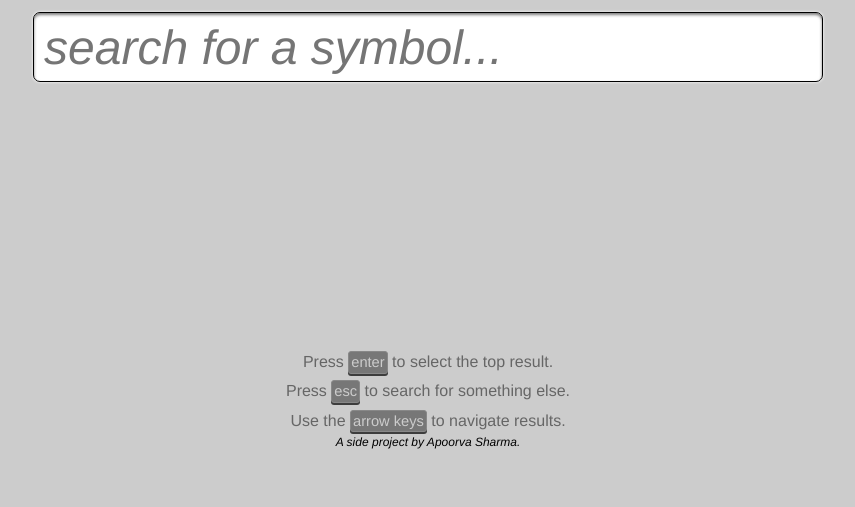
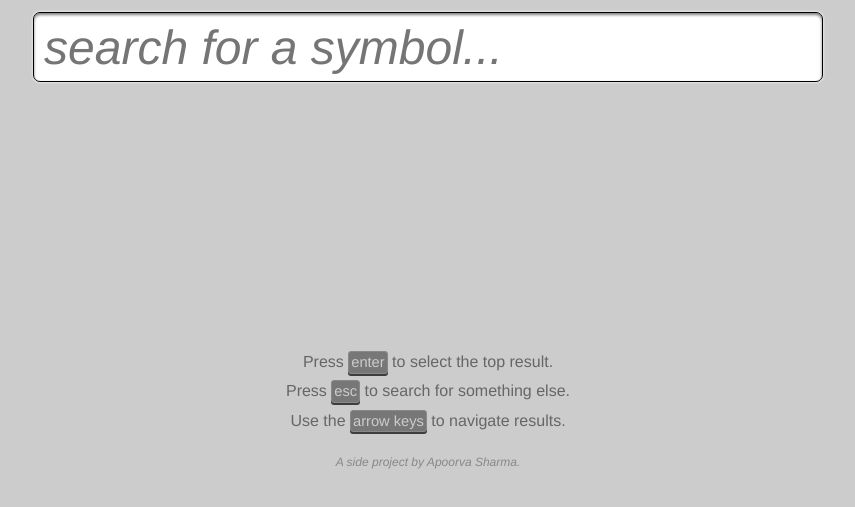
Before and after one commit to apoorva-sharma/Symbol-Finder, a website: page index.html in a window 1280 px wide. Shown: the part 187-694 px from the top of the page, without its empty margins (212-1067 px from the left). Drawn offline with Linux system fonts and the light colour scheme.

Commit message:
fixed some styling

```diff
--- a/index.html
+++ b/index.html
@@ -180,6 +180,8 @@
       font-style: italic;
       font-family: Helvetica;
       text-align: center;
+      margin-top: 20px;
+      color:#888;
     }
     /* all */
     ::-webkit-input-placeholder { font-weight: 100; font-style: italic; }
```
